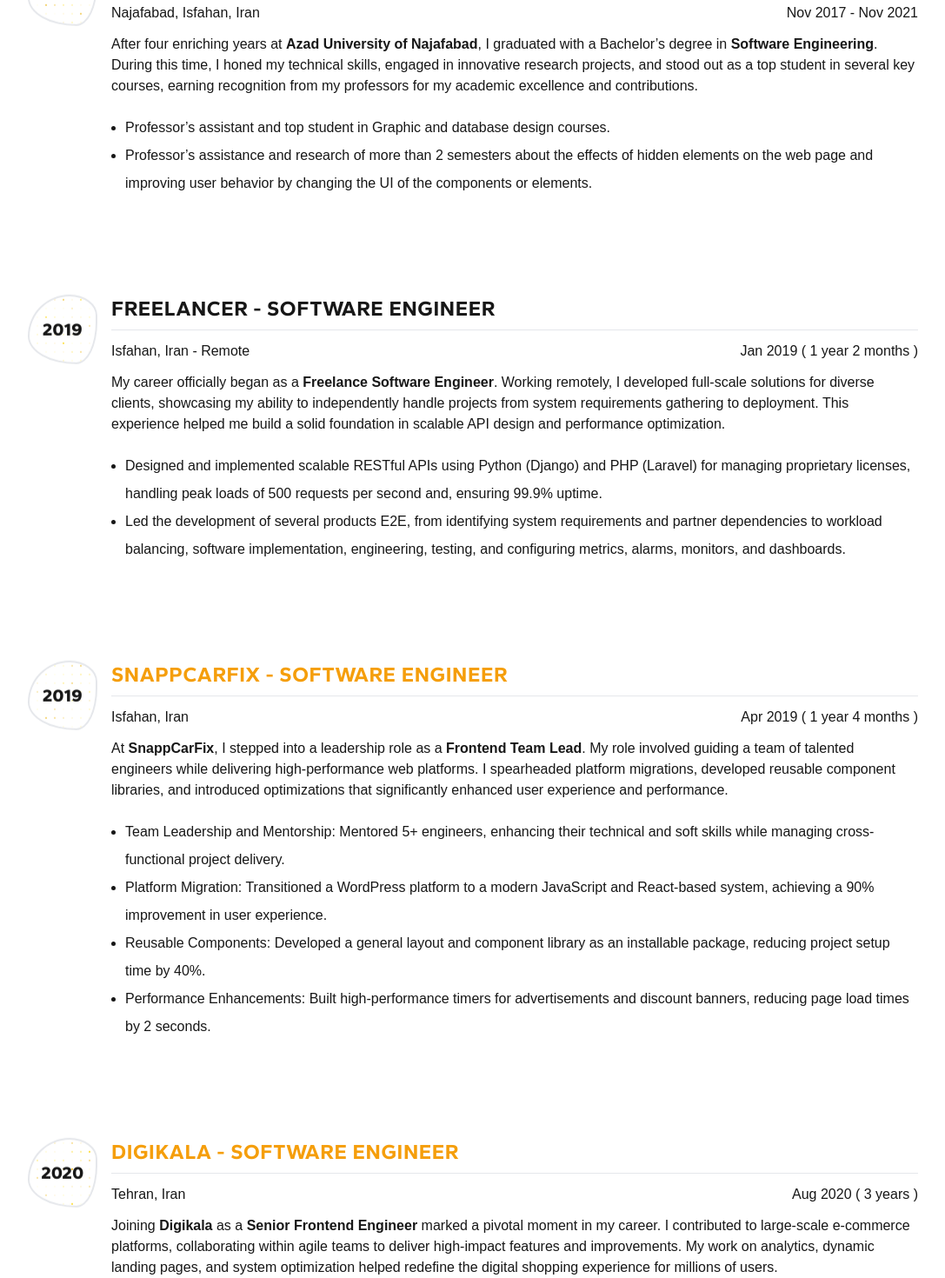
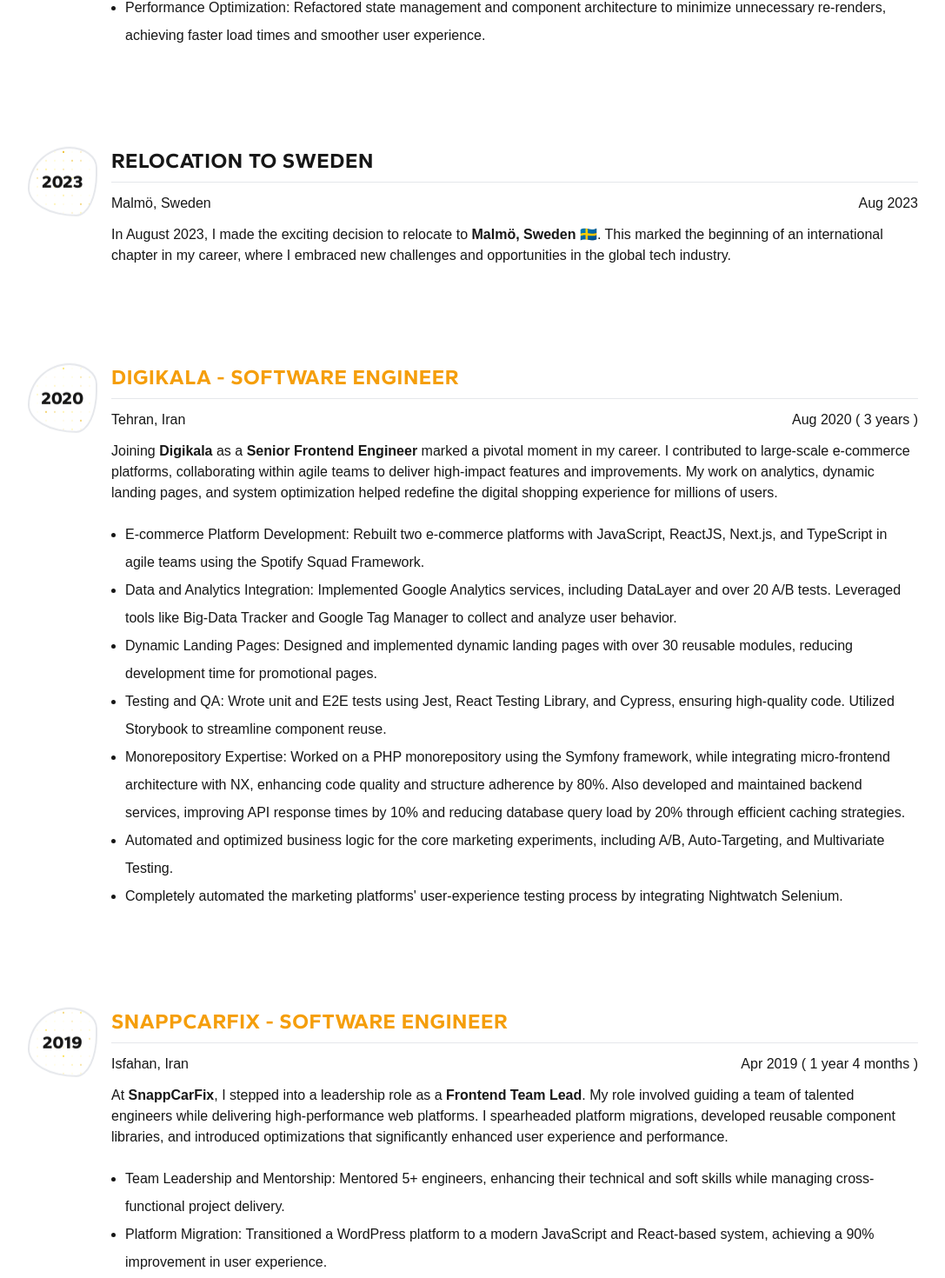
Before and after one commit to raminr77/raminr77.github.io, a Next.js app: page /journey in a window 1280 px wide. Shown: the part 892-2362 px from the top of the page at 87% size, without its empty margins (96-1183 px from the left). Built offline with nearby package versions, Linux system fonts and the light colour scheme; a web font is replaced by a local one.

Commit message:
feat: update site data

```diff
--- a/src/data/journey.ts
+++ b/src/data/journey.ts
@@ -121,7 +121,7 @@
 
 export const JOURNEY_DATA = {
   title: 'The Adventure Started ...',
-  footer: 'Continuing my journey to Google...',
+  footer: 'Everything began on a cold winter morning, just eleven days into the year 1999.',
   description:
     'On a journey to <span className="text-2xl font-bold">Google</span>, driven by curiosity and a desire to learn more.',
   items: JOURNEY_ITEM_DATA
--- a/src/data/projects.ts
+++ b/src/data/projects.ts
@@ -105,6 +105,16 @@
       stack: ['JavaScript', 'HTML', 'CSS', 'SASS'],
       description:
         'CSV Row Printer is a small tool that helps you upload your CSV files to it and separate the information in each row and print it as a card or output it.'
+    },
+    {
+      id: 6,
+      url: 'https://github.com/raminr77/raminr77.github.io',
+      isPrivate: false,
+      title: 'Personal Website ( this one )',
+      role: 'Personal Project - Developer',
+      stack: ['JavaScript', 'HTML', 'CSS', 'SASS', 'Gsap', 'React 19', 'Tailwind CSS', 'Next JS 15', 'Cloudflare Workers'],
+      description:
+        'Built a modern personal website using React 19, Next.js 15, Tailwind CSS, and GSAP, with Cloudflare Workers for serverless functions, ensuring high performance and smooth animations.'
     }
   ]
 } as const;
--- a/src/domains/journey/index.tsx
+++ b/src/domains/journey/index.tsx
@@ -31,7 +31,7 @@
       />
 
       <div className='mt-20 flex flex-col gap-28'>
-        {JOURNEY_DATA.items.map((item: JourneyItem, index: number) => (
+        {JOURNEY_DATA.items.reverse().map((item: JourneyItem, index: number) => (
           <JourneyCard key={index} order={index + 1} data={item} />
         ))}
       </div>
```
